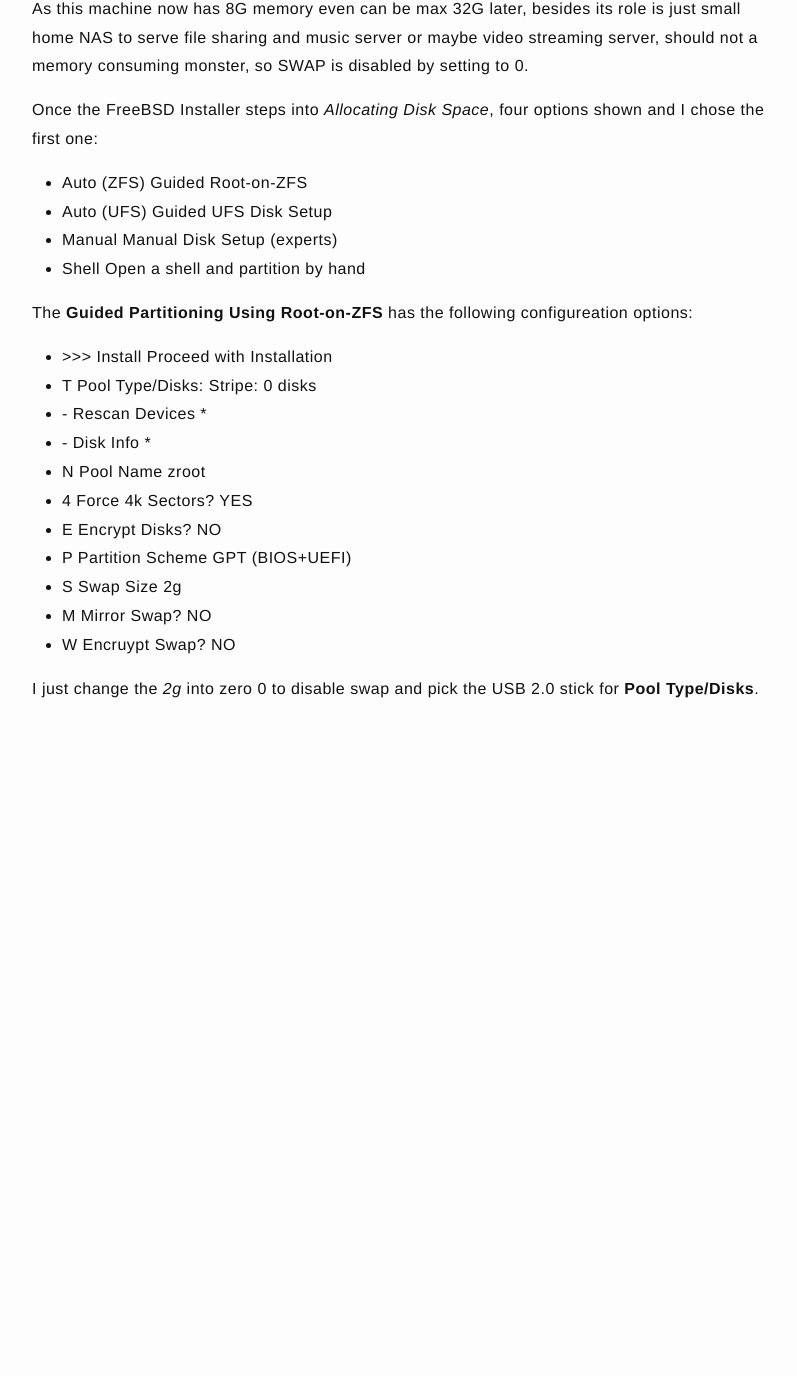
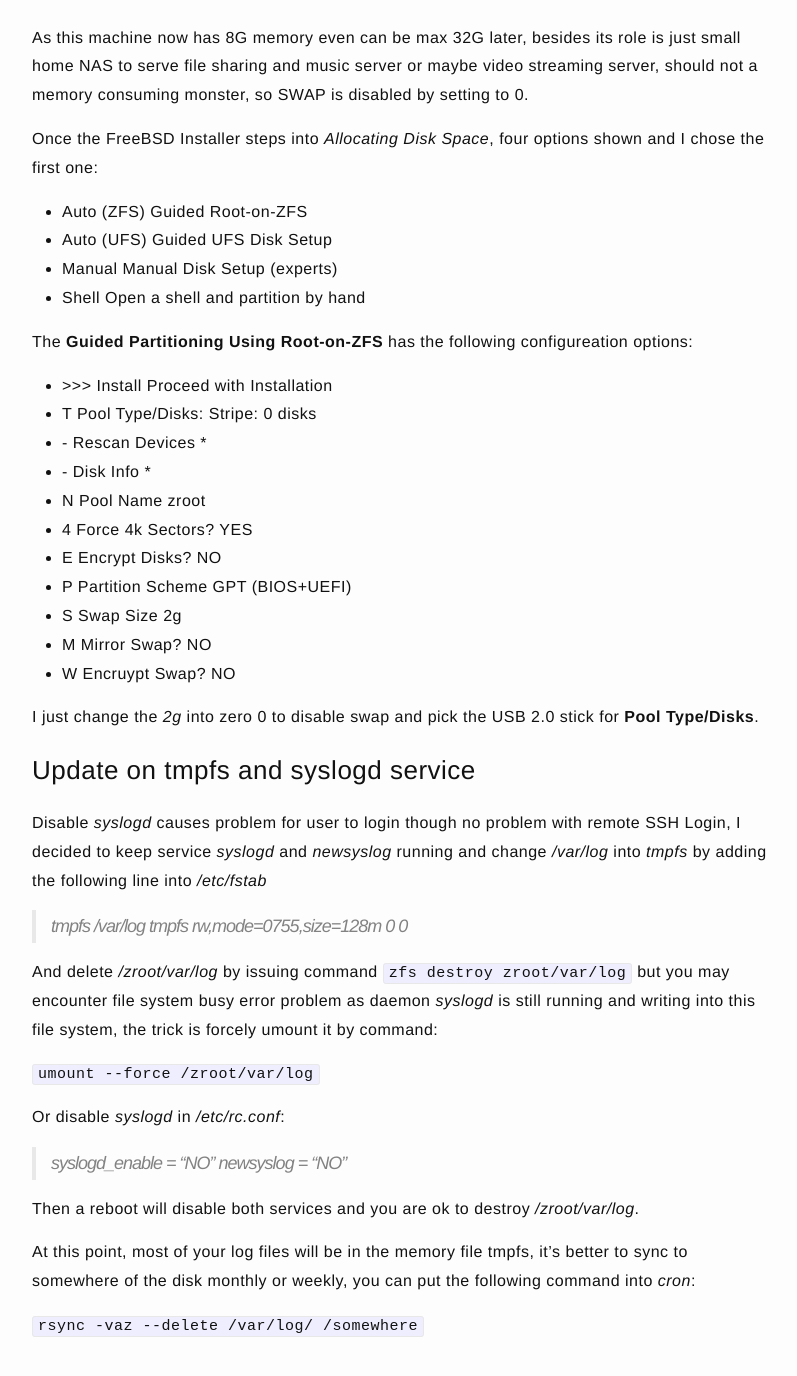
Before and after one commit to jazzi/jazzi.github.io, a Jekyll site: the page built from _posts/2023-12-21-hpe-microserver-gen10-with-freebsd.md, in a window 1280 px wide and 1400 px high, scrolled down 1983 px. Shown: the top 1376 px of the window, without its empty margins (238-1035 px from the left). Built offline with Jekyll 4.4.1, drawn with Linux system fonts in a browser that asks for light colours; before the commit the page ends 2746 px from its top, so only the background shows below that; some of the changed text lies outside the part shown.

Commit message:
add more content

```diff
--- a/_posts/2023-12-21-hpe-microserver-gen10-with-freebsd.md
+++ b/_posts/2023-12-21-hpe-microserver-gen10-with-freebsd.md
@@ -48,17 +48,18 @@ There is a 128G SSD there, it's good choice for OS installation however I decide
 2. Change **PKG** cache location
   * Put `mkdir -p /tmp/cache/pkg` in */etc/rc.local*
   * Configure */usr/local/etc/pkg.conf* and add the following three lines
-    * PKG_CACHEDIR = "/tmp/cache/pkg";
-    * AUTOCLEAN = true;
-    * REPO_AUTOUPDATE = false;
+      * PKG_CACHEDIR = "/tmp/cache/pkg";
+      * AUTOCLEAN = true;
+      * REPO_AUTOUPDATE = false;
 3. Disable some services and daemons in */etc/rc.conf*
   * sendmail_enable = "NONE"
   * hostid_enable = "NO"
-  * syslogd_enable = "NO" # Be careful with this as all logs are disabled
-  * newsyslod_enable = "NO"
+  * ~~syslogd_enable = "NO"~~ # Be careful with this as all logs are disabled
+  * ~~newsyslod_enable = "NO"~~
 4. Disable some routine periodic services in "/etc/periodic.conf"
   * weekly_locate_enable = "NO"
   * weekly_whatis_enable = "NO"
+  * daily_status_enable = "NO"
 5. Disable SWAP
 
 As this machine now has 8G memory even can be max 32G later, besides its role is just small home NAS to serve file sharing and music server or maybe video streaming server, should not a memory consuming monster, so SWAP is disabled by setting to 0.
@@ -85,3 +86,24 @@ The **Guided Partitioning Using Root-on-ZFS** has the following configureation o
 * W Encruypt Swap?	NO
 
 I just change the *2g* into zero 0 to disable swap and pick the USB 2.0 stick for **Pool Type/Disks**.
+
+### Update on tmpfs and syslogd service
+
+Disable *syslogd* causes problem for user to login though no problem with remote SSH Login, I decided to keep service *syslogd* and *newsyslog* running and change */var/log* into *tmpfs* by adding the following line into */etc/fstab*
+
+> tmpfs  /var/log  tmpfs  rw,mode=0755,size=128m  0  0
+
+And delete */zroot/var/log* by issuing command `zfs destroy zroot/var/log` but you may encounter file system busy error problem as daemon *syslogd* is still running and writing into this file system, the trick is forcely umount it by command:
+
+`umount --force /zroot/var/log`
+
+Or disable *syslogd* in */etc/rc.conf*:
+
+> syslogd_enable = "NO"
+> newsyslog = "NO"
+
+Then a reboot will disable both services and you are ok to destroy */zroot/var/log*.
+
+At this point, most of your log files will be in the memory file tmpfs, it's better to sync to somewhere of the disk monthly or weekly, you can put the following command into *cron*:
+
+`rsync -vaz --delete /var/log/ /somewhere`
```
